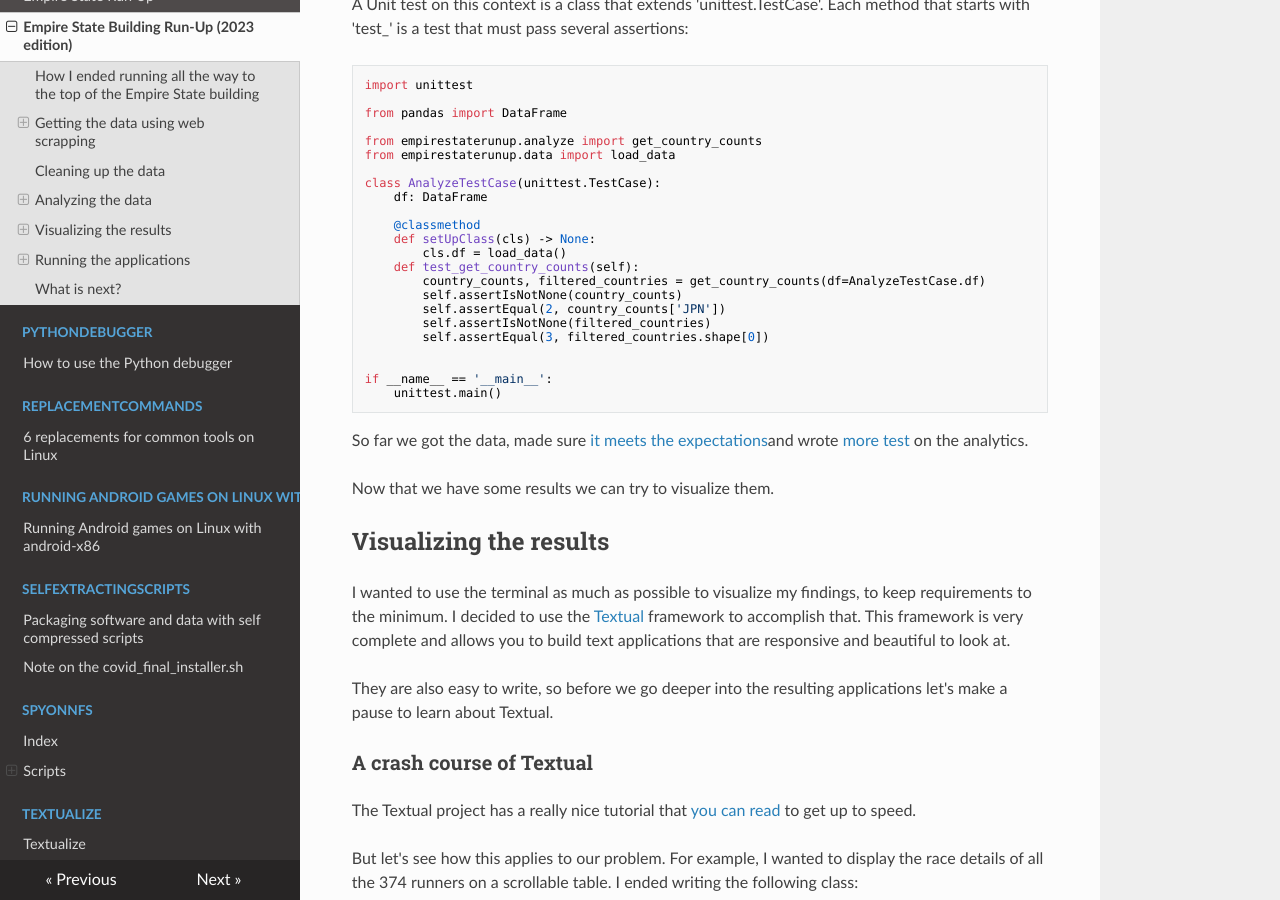
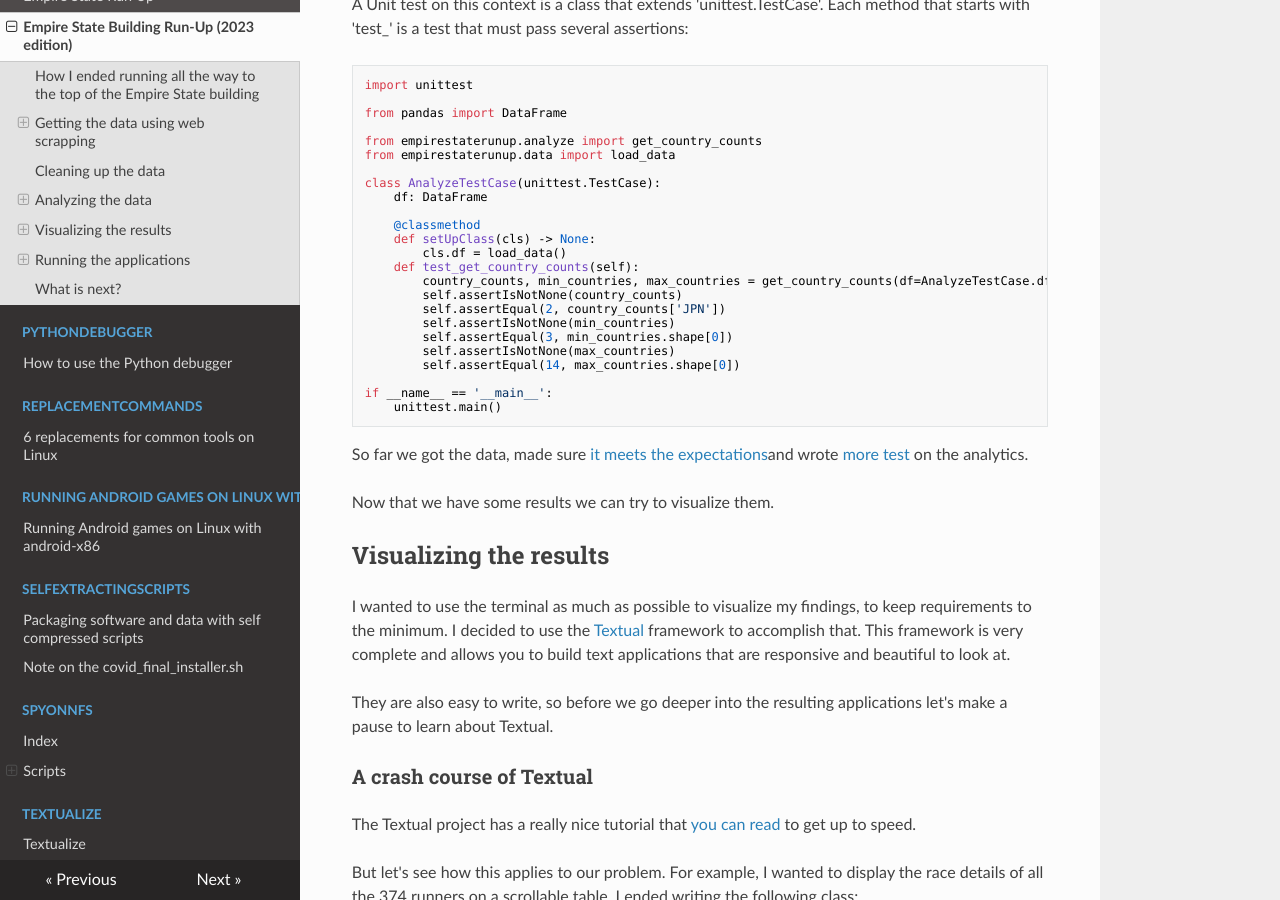
Before and after one commit to josevnz/tutorials, an MkDocs documentation site: the page built from docs/EmpireStateRunUp/TUTORIAL.md, in a window 1280 px wide and 900 px high, scrolled down 8861 px. Built offline with MkDocs 1.6.1, drawn with Linux system fonts in a browser that asks for light colours; nearby versions of some CDN libraries.

```diff
--- a/docs/EmpireStateRunUp/TUTORIAL.md
+++ b/docs/EmpireStateRunUp/TUTORIAL.md
@@ -468,12 +468,13 @@ class AnalyzeTestCase(unittest.TestCase):
     def setUpClass(cls) -> None:
         cls.df = load_data()
     def test_get_country_counts(self):
-        country_counts, filtered_countries = get_country_counts(df=AnalyzeTestCase.df)
+        country_counts, min_countries, max_countries = get_country_counts(df=AnalyzeTestCase.df)
         self.assertIsNotNone(country_counts)
         self.assertEqual(2, country_counts['JPN'])
-        self.assertIsNotNone(filtered_countries)
-        self.assertEqual(3, filtered_countries.shape[0])
-
+        self.assertIsNotNone(min_countries)
+        self.assertEqual(3, min_countries.shape[0])
+        self.assertIsNotNone(max_countries)
+        self.assertEqual(14, max_countries.shape[0])
 
 if __name__ == '__main__':
     unittest.main()
```
Also changed, not shown: docs/EmpireStateRunUp/empirestaterunup/analyze.py (+6 -4 lines), docs/EmpireStateRunUp/empirestaterunup/apps.py (+17 -12 lines), 3 other files.
